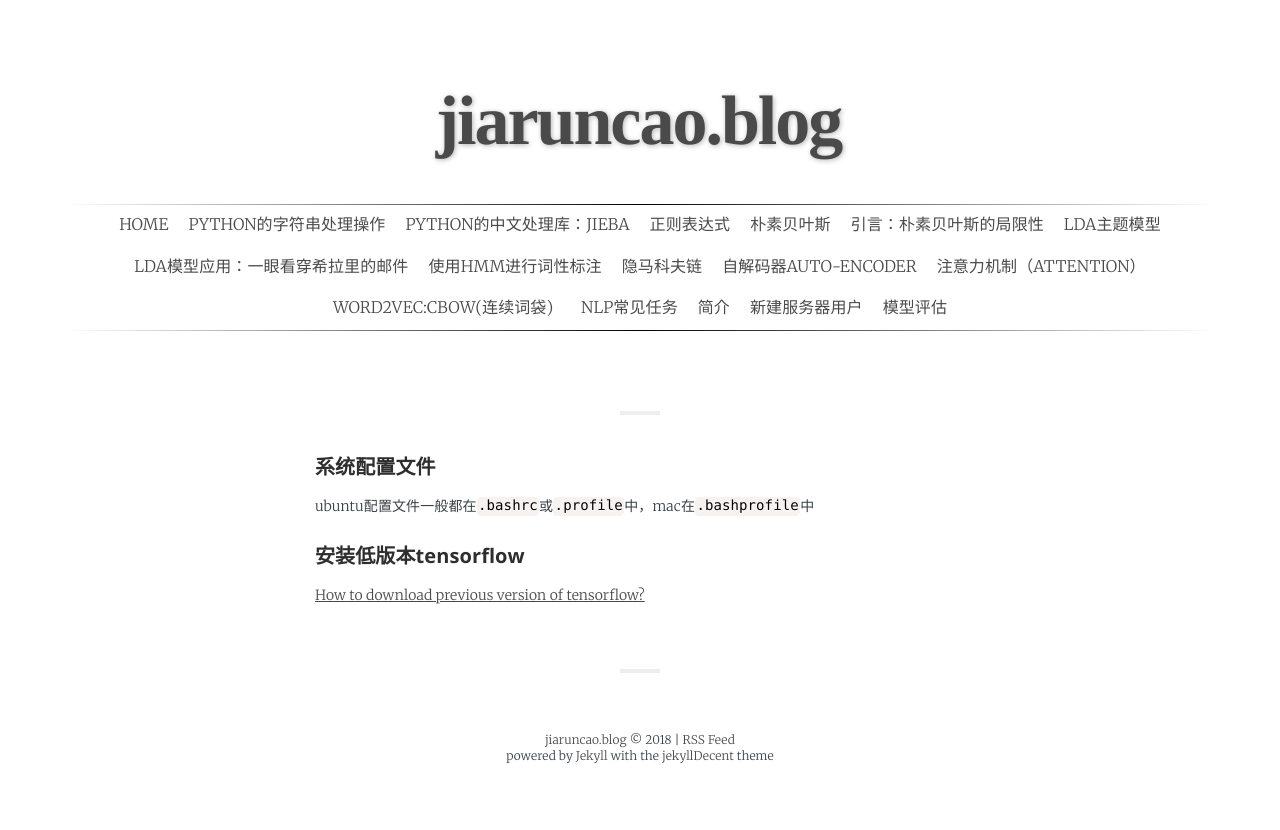
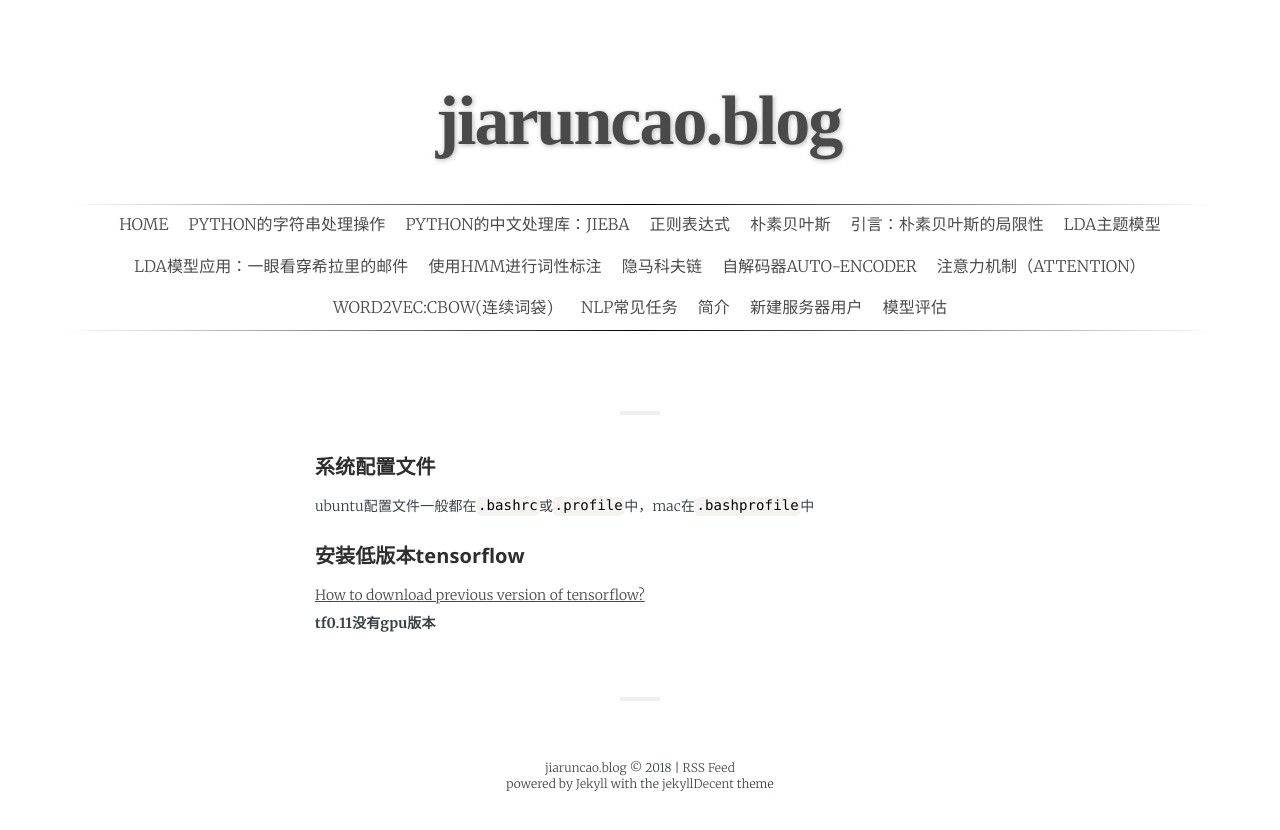
Before and after one commit to jiaruncao/jiaruncao.blog, a Jekyll site: the page built from linux问题总结.md, in a window 1280 px wide. Shown: the top 830 px of the page. Built offline with Jekyll 4.4.1, drawn with Linux system fonts in a browser that asks for light colours; some web fonts are replaced; our own code applies the rules of GitHub Pages for plain Markdown files.

Commit message:
Update linux问题总结.md

```diff
--- a/linux问题总结.md
+++ b/linux问题总结.md
@@ -3,3 +3,4 @@ ubuntu配置文件一般都在`.bashrc`或`.profile`中，mac在`.bashprofile`
 #### 安装低版本tensorflow
 [How to download previous version of tensorflow?
 ](https://stackoverflow.com/questions/40416056/how-to-download-previous-version-of-tensorflow)
+**tf0.11没有gpu版本**
```
